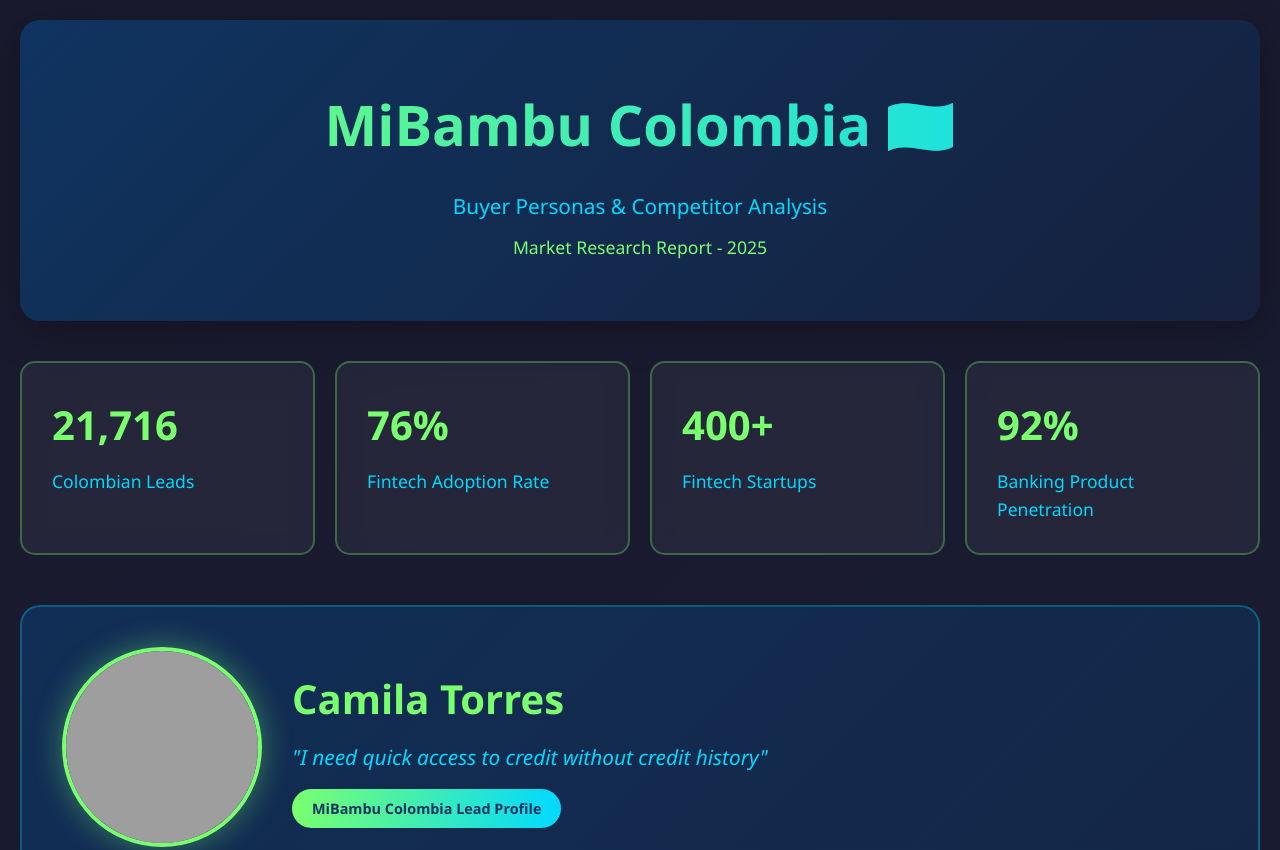
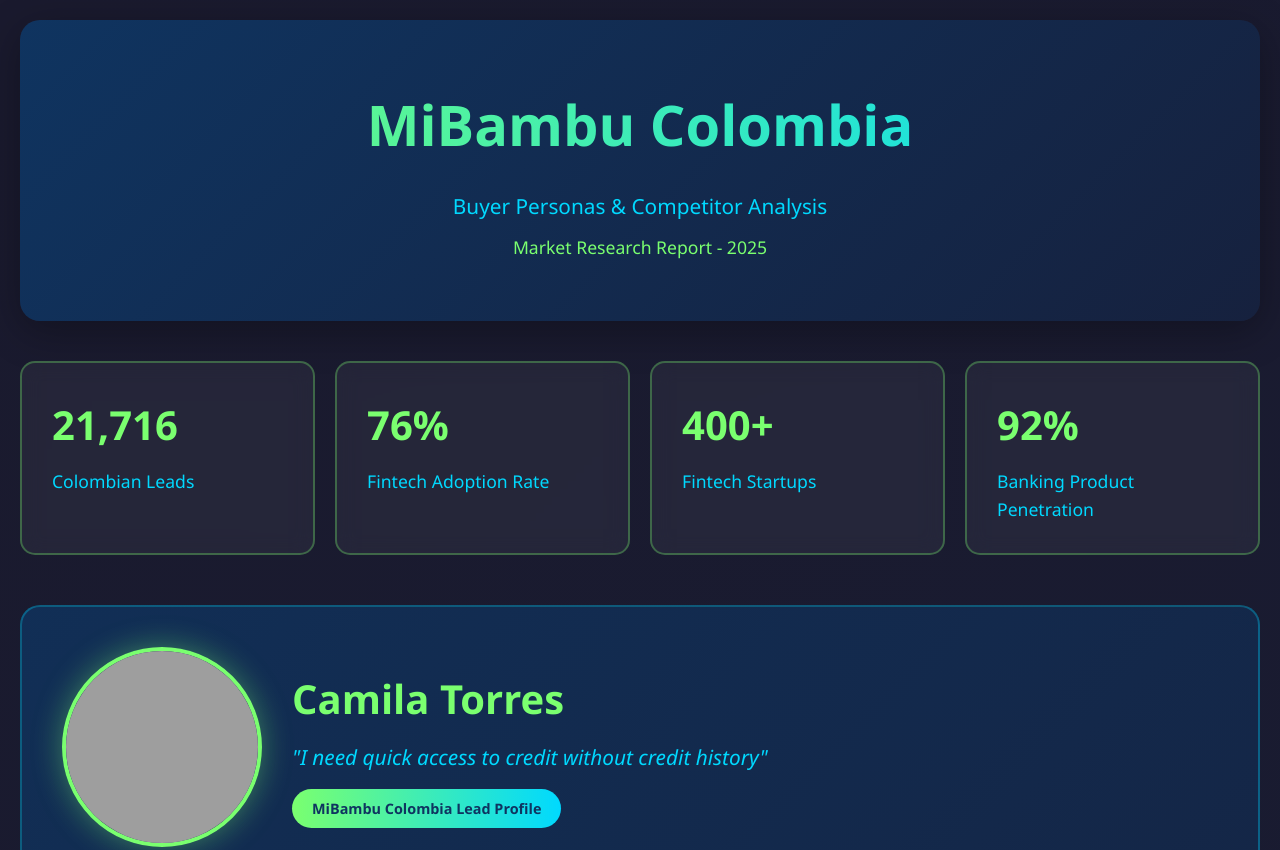
Before and after one commit to MatthewLopez02/mibambu-colombia-personas, a plain HTML site: page index.html in a window 1280 px wide. Shown: the top 850 px of the page. Drawn offline with Linux system fonts and the light colour scheme; grey boxes are pictures that could not be loaded.

Commit message:
Remove flag emoji from title

```diff
--- a/index.html
+++ b/index.html
@@ -300,7 +300,7 @@
 <body>
     <div class="container">
         <header>
-            <h1>MiBambu Colombia 🇨🇴</h1>
+            <h1>MiBambu Colombia</h1>
             <p class="subtitle">Buyer Personas & Competitor Analysis</p>
             <p class="date">Market Research Report - 2025</p>
         </header>
```
